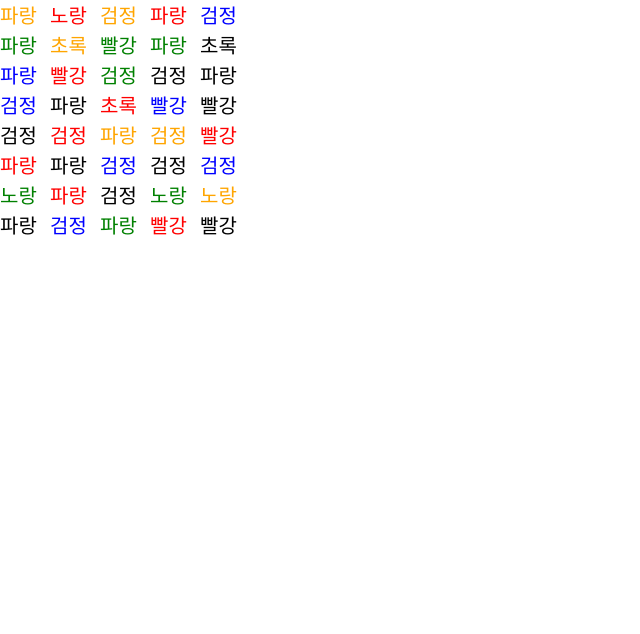
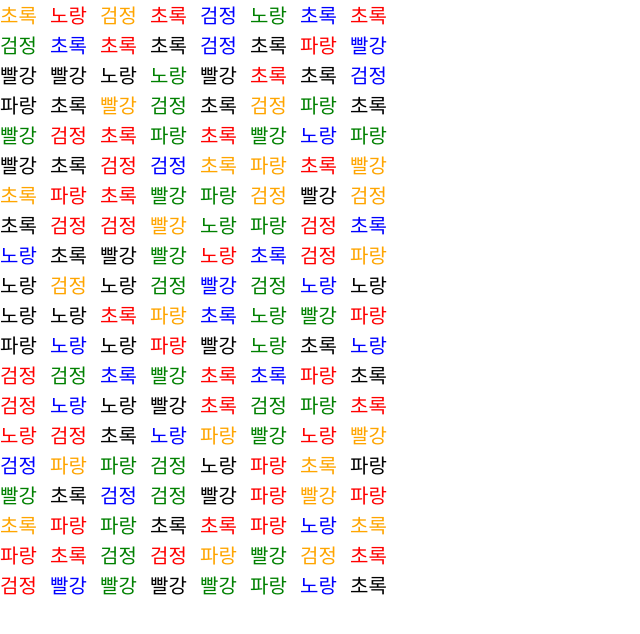
Before and after one commit to AntarcBall/colortext, a plain HTML site: page index.html in a window 1280 px wide. Shown: the whole page, without its empty margins (0-640 px from the left). Drawn offline with Linux system fonts and the light colour scheme.

Commit message:
무조건글자와색이다름

```diff
--- a/index.html
+++ b/index.html
@@ -8,11 +8,13 @@
 </head>
 <body>
     <script>
-        const name = ['빨강','초록','파랑','검정','노랑']
-        for (i=0;i<40;i++){
+        const name = ['빨강','파랑','초록','검정','노랑']
+        for (i=0;i<160;i++){
             var text = document.createElement( 'div' );
             c = Math.floor(Math.random()* 5 )
-            text.innerHTML= name[Math.floor(Math.random()* 5 )]
+            t = Math.floor(Math.random()* 5 )
+            while (c == t) t = Math.floor(Math.random()* 5 )
+            text.innerHTML= name[t]
             text.style.position = 'absolute'
             text.style.fontSize = '20px'
             switch(c){
@@ -22,8 +24,8 @@
                 case 3:text.style.color = 'black';break;
                 case 4:text.style.color = 'orange';break;
             }
-            text.style.top = Math.floor(i / 5)*30+'px'
-            text.style.left = (i % 5) * 50+ 'px'
+            text.style.top = Math.floor(i / 8)*30+'px'
+            text.style.left = (i % 8) * 50+ 'px'
             document.body.appendChild( text );
 
         }
```
